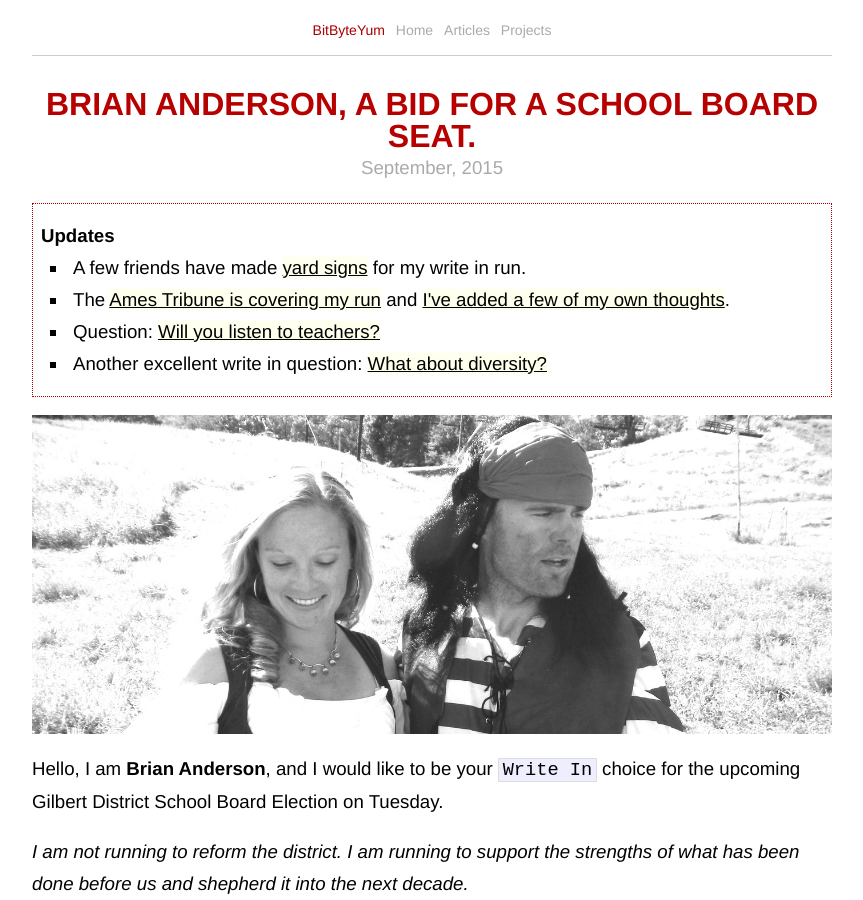
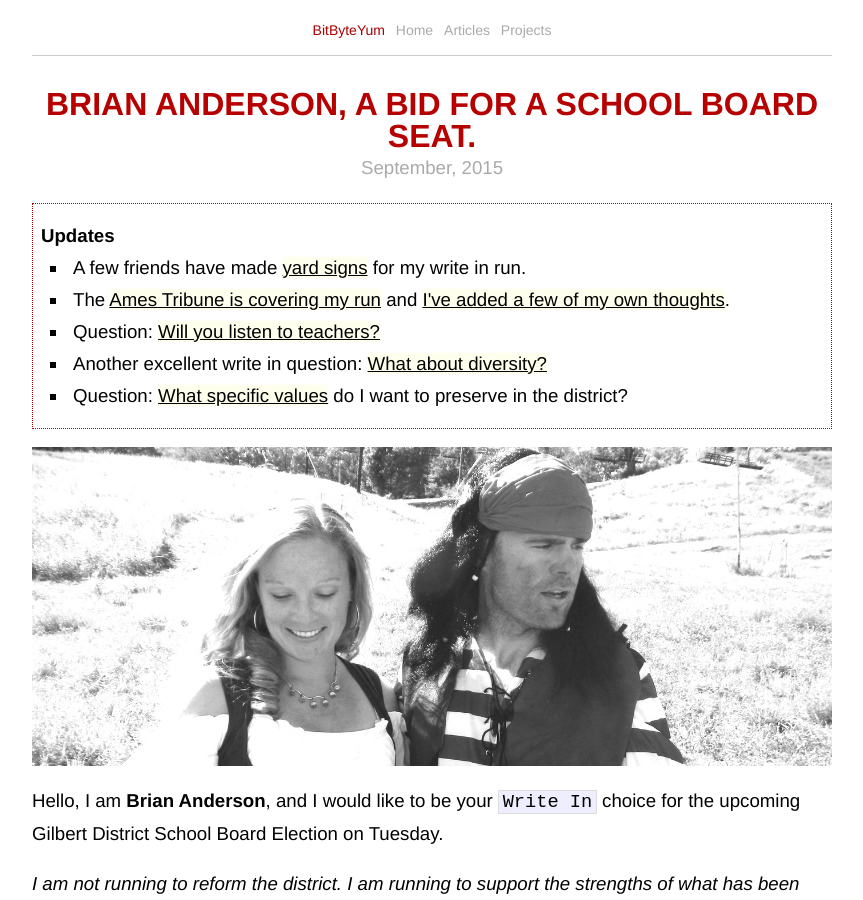
Before and after one commit to banderson623/banderson623.github.com, a Jekyll site: the page built from projects/gilbert-school-board.md, in a window 1280 px wide and 900 px high. Shown: the whole window, without its empty margins (208-1071 px from the left). Built offline with Jekyll 4.4.1, drawn with Linux system fonts in a browser that asks for light colours; a script that is not in the unit is left out.

Commit message:
adding values to project

```diff
--- a/projects/gilbert-school-board.md
+++ b/projects/gilbert-school-board.md
@@ -53,6 +53,8 @@ h1, h2 {
     <li>Question: <a href="/articles/2015/09/06/question-about-teachers">Will you listen to teachers?</a></li>
 
     <li>Another excellent write in question: <a href="/articles/2015/09/06/question-diversity">What about diversity?</a></li>
+
+    <li>Question: <a href="/articles/2015/09/07/question-values/">What specific values</a> do I want to preserve in the district?</li>
   </ul>
 </div>
 
```
